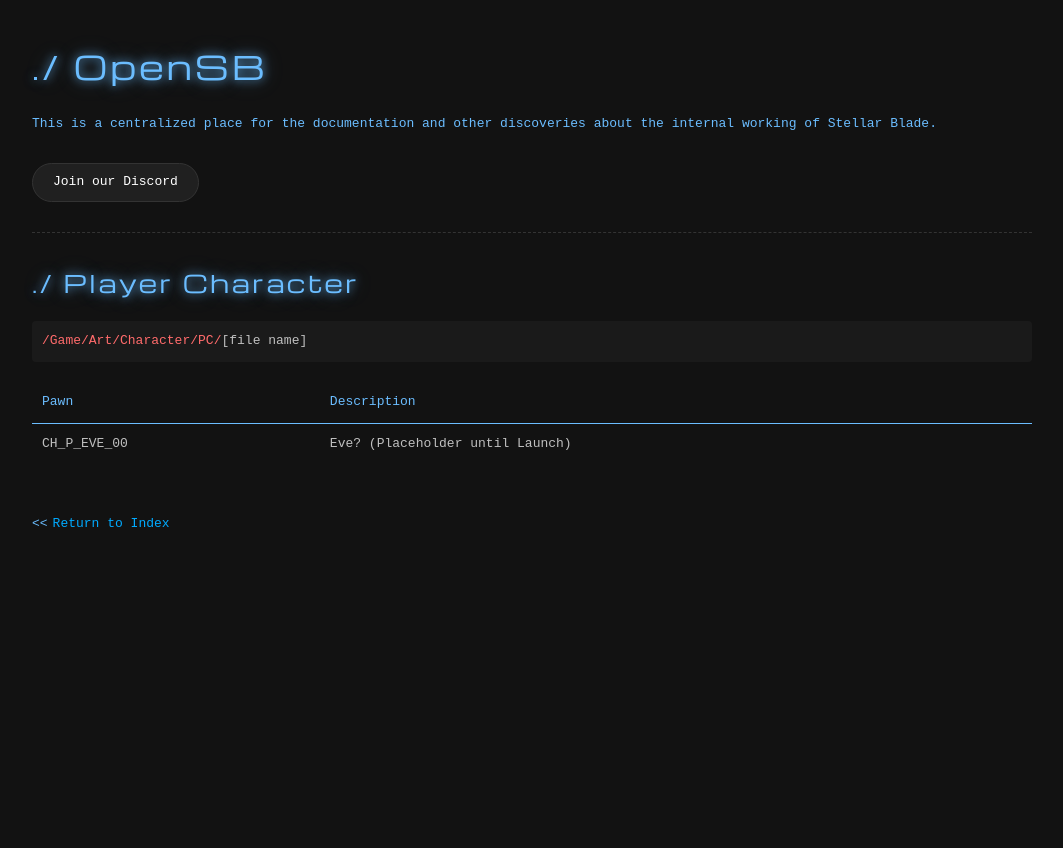
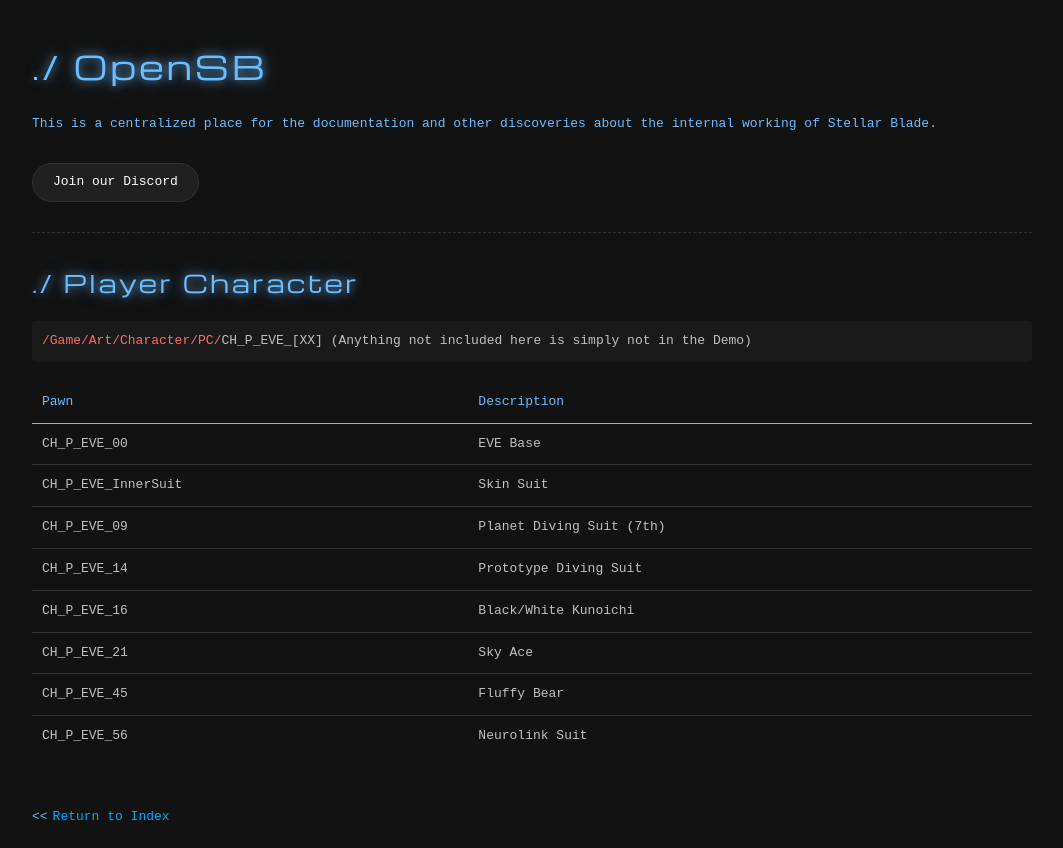
Before and after one commit to belovedSomnus/OpenSB, a plain HTML site: page pawns.html in a window 1280 px wide. Shown: the whole page, without its empty margins (108-1171 px from the left). Before the commit the page ends 800 px from the top, so only its background shows below. Drawn offline with nearby package versions, Linux system fonts and the light colour scheme.

Commit message:
Update pawns.html

```diff
--- a/pawns.html
+++ b/pawns.html
@@ -145,7 +145,7 @@
         <h2 class="sb-header">./ Player Character</h2>
 
         <div class="path">
-            <span class="path-text"><span class="path-segment">/Game/Art/Character/PC/</span>[file name]</span>
+            <span class="path-text"><span class="path-segment">/Game/Art/Character/PC/</span>CH_P_EVE_[XX] (Anything not included here is simply not in the Demo)</span>
         </div>
 
         <table>
@@ -158,7 +158,35 @@
             <tbody>
                 <tr>
                     <td class="character-id">CH_P_EVE_00</td>
-                    <td class="character-desc">Eve? (Placeholder until Launch)</td>
+                    <td class="character-desc">EVE Base</td>
+                </tr>
+				<tr>
+                    <td class="character-id">CH_P_EVE_InnerSuit</td>
+                    <td class="character-desc">Skin Suit</td>
+                </tr>
+				 <tr>
+                    <td class="character-id">CH_P_EVE_09</td>
+                    <td class="character-desc">Planet Diving Suit (7th)</td>
+                </tr>
+				 <tr>
+                    <td class="character-id">CH_P_EVE_14</td>
+                    <td class="character-desc">Prototype Diving Suit</td>
+                </tr>
+				<tr>
+                    <td class="character-id">CH_P_EVE_16</td>
+                    <td class="character-desc">Black/White Kunoichi</td>
+                </tr>
+				<tr>
+                    <td class="character-id">CH_P_EVE_21</td>
+                    <td class="character-desc">Sky Ace</td>
+                </tr>
+				<tr>
+                    <td class="character-id">CH_P_EVE_45</td>
+                    <td class="character-desc">Fluffy Bear</td>
+                </tr>
+				<tr>
+                    <td class="character-id">CH_P_EVE_56</td>
+                    <td class="character-desc">Neurolink Suit</td>
                 </tr>
                 </tr>
             </tbody>
```
